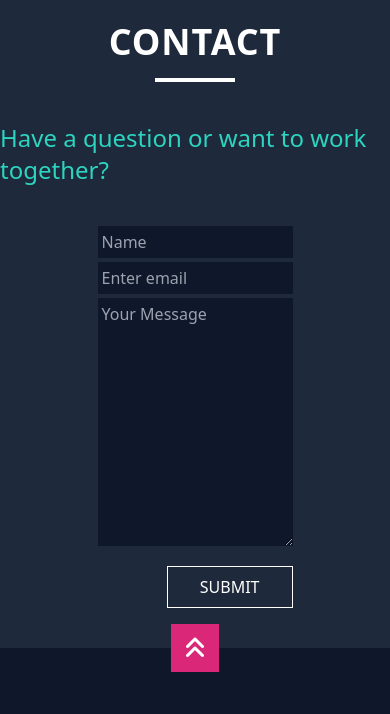
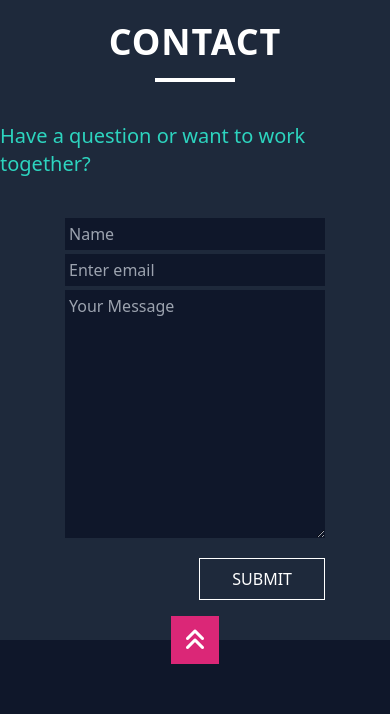
Before and after one commit to KamyESI/portfolio, a website: page docs/index.html in a window 390 px wide. Shown: the part 5770-6484 px from the top of the page. Drawn offline with Linux system fonts and the light colour scheme.

Commit message:
make contact section responsive

```diff
--- a/docs/index.html
+++ b/docs/index.html
@@ -408,13 +408,13 @@
           CONTACT
         </h1>
         <hr class="w-20 mx-auto border-white border-2 mb-10" />
-        <p class="text-teal-400 text-2xl mb-10">
+        <p class="text-teal-400 mb-10 text-xl sm:text-2xl">
           Have a question or want to work together?
         </p>
         <form
           action="page.traitment"
           method="post"
-          class="flex flex-col gap-1 w-1/2"
+          class="flex flex-col gap-1 w-2/3 max-w-2xl"
         >
           <input
             type="text"
```
Also changed, not shown: docs/css/output.css.
